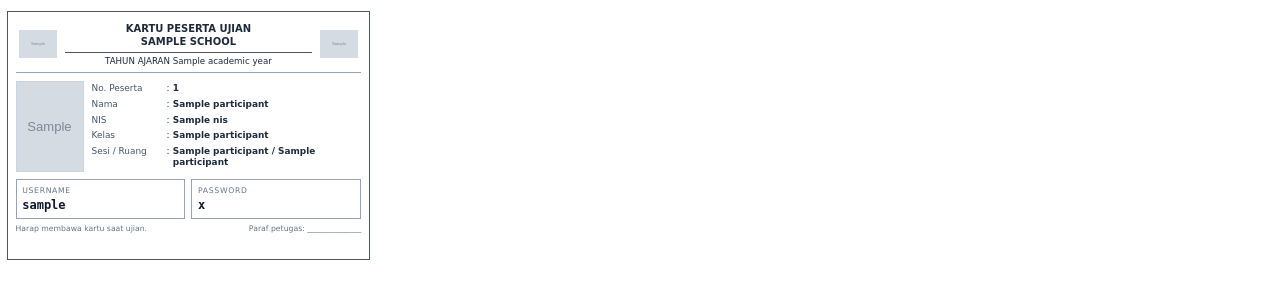
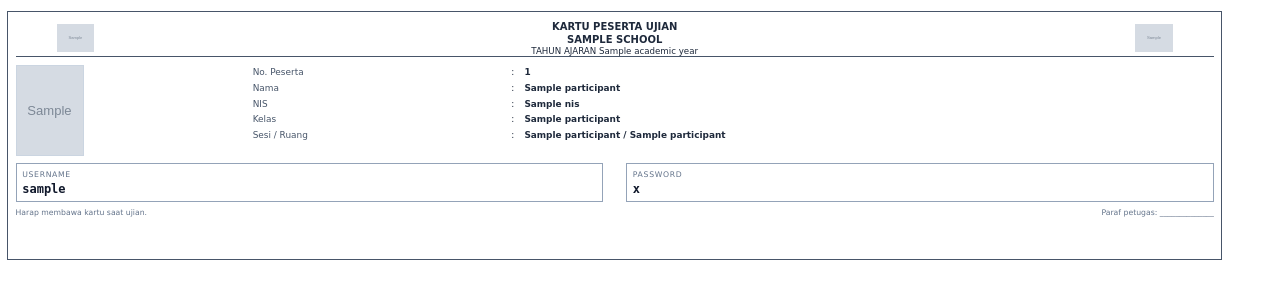
Before and after one commit to doeyekh/cbt-laravel-inertia-react, a Laravel app: template resources/views/exam-participant/cards.blade.php in a window 1280 px wide. Shown: the top 300 px of the page. Run offline with Laravel 12, Linux system fonts and the light colour scheme; the template is opened without the code that fills it: most values are stand-ins (such as "Sample title", 1, 10 or a date in 2020); grey boxes marked "Sample" are stand-in pictures; parts of the project's set-up code (start-up, migrations or seed data) failed here and were passed over.

Commit message:
perbaikan kartu peserta

```diff
--- a/resources/views/exam-participant/cards.blade.php
+++ b/resources/views/exam-participant/cards.blade.php
@@ -34,16 +34,19 @@
             table-layout: fixed;
             border-collapse: separate;
             border-spacing: 2mm 3mm;
+
         }
 
         .card-cell {
             width: 50%;
             padding: 0;
             vertical-align: top;
+            margin-right: 2mm;
+            /* border: 1mm solid red; */
         }
 
         .card {
-            width: 96mm;
+            width: 96%;
             height: 66mm;
             padding: 2mm;
             border: 0.8pt solid #475569;
@@ -56,13 +59,15 @@
         ========================================= */
         .header {
             width: 100%;
-            height: 13mm;
+            height: 10mm;
             border-collapse: collapse;
             table-layout: fixed;
+            border-bottom: 0.8pt solid #475569;
+            margin-bottom: 2mm;
         }
 
         .header-logo {
-            width: 12mm;
+            width: 10%;
             text-align: center;
             vertical-align: middle;
             padding: 0;
@@ -86,13 +91,10 @@
             font-weight: bold;
             line-height: 1.3;
             text-transform: uppercase;
-            border-bottom: 0.8pt solid #475569;
-            padding-bottom: 1mm;
         }
 
         .header-year {
             font-size: 6.5pt;
-            margin-top: 1mm;
         }
 
         .header-divider {
@@ -111,8 +113,8 @@
         }
 
         .photo-cell {
-            width: 20mm; /* 18mm lebar foto + 2mm jarak ke identitas */
-            padding: 0 2mm 0 0;
+            width: 19%; /* 18mm lebar foto + 2mm jarak ke identitas */
+            /* padding: 0 2mm 0 0; */
             text-align: left;
             vertical-align: top;
         }
@@ -126,31 +128,32 @@
         }
 
         .details-cell {
-            width: 71mm;
+            /* width: 71mm; */
             padding: 0;
             vertical-align: top;
         }
 
         .details-table {
+            margin-left: 2mm;
             width: 100%;
             border-collapse: collapse;
             table-layout: fixed;
         }
 
         .details-table td {
-            padding: 0.65mm 0;
+            padding: 0.65mm 0.50mm;
             vertical-align: top;
             font-size: 6.7pt;
             line-height: 1.2;
         }
 
         .detail-label {
-            width: 19mm;
+            width: 26%;
             color: #475569;
         }
 
         .detail-separator {
-            width: 2.5mm;
+            width: 2%;
             text-align: center;
         }
 
@@ -241,6 +244,7 @@
 </head>
 
 <body>
+
     @forelse ($participants as $participant)
         {{-- Buka tabel setiap 8 peserta --}}
         @if ($loop->iteration % 8 === 1)
@@ -281,7 +285,7 @@
                     </tr>
                 </table>
 
-                <hr class="header-divider">
+                <!-- <hr class="header-divider"> -->
 
                 {{-- IDENTITAS PESERTA --}}
                 <table class="identity" cellpadding="0" cellspacing="0">
```
